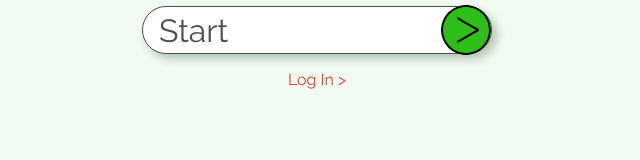
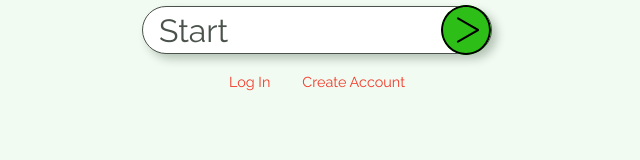
Before and after one commit to Hack-Weekly/emerald-chameleon-chat, a Next.js app in the folder client/: page / in a window 1280 px wide. Shown: the part 411-571 px from the top of the page, without its empty margins (323-963 px from the left). Built offline with nearby package versions, Linux system fonts and the light colour scheme.

Commit message:
add placeholder for create account link

```diff
--- a/client/app/page.tsx
+++ b/client/app/page.tsx
@@ -18,7 +18,7 @@ export default function Index() {
         <p>{'All around the world!'}</p>
       </div>
       <div className={styles.loginContainer}>
-        <div>
+        <div className={styles.slider}>
           <span>Start</span>
           <Image
             priority
@@ -28,7 +28,10 @@ export default function Index() {
             height={50}
           />
         </div>
-        <p>{'Log In >'}</p>
+        <div className={styles.links}>
+          <p>Log In</p>
+          <p>Create Account</p>
+        </div>
       </div>
       <div className={styles.footer}>
         <div>
--- a/client/styles/App.module.scss
+++ b/client/styles/App.module.scss
@@ -26,7 +26,7 @@
     width: 80%;
     margin-top: 2rem;
 
-    div {
+    .slider {
         width: 100%;
         max-width: 350px;
         height: 3rem;
@@ -48,11 +48,17 @@
         }
     }
 
-    p {
-        margin-top: 1rem;
+    .links {
         color: v.$secondary;
         text-align: center;
+        display: flex;
+        justify-content: center;
+        gap: 2rem;
+        margin-top: 1.2rem;
+        font-size: v.$font-size-sm * 1.2;
     }
+
+
 }
 
 .footer {
```
